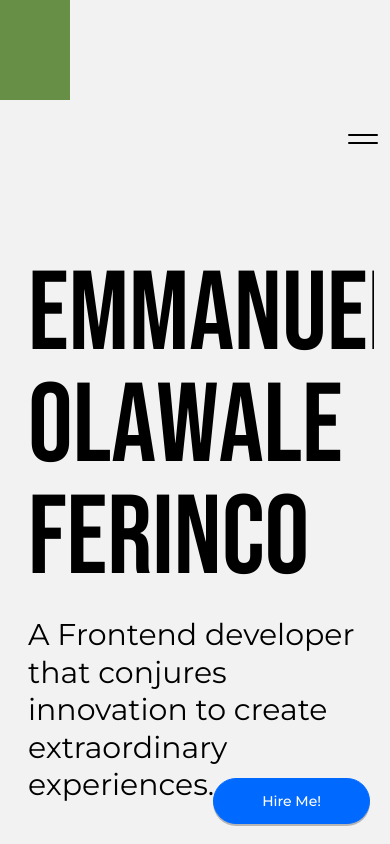
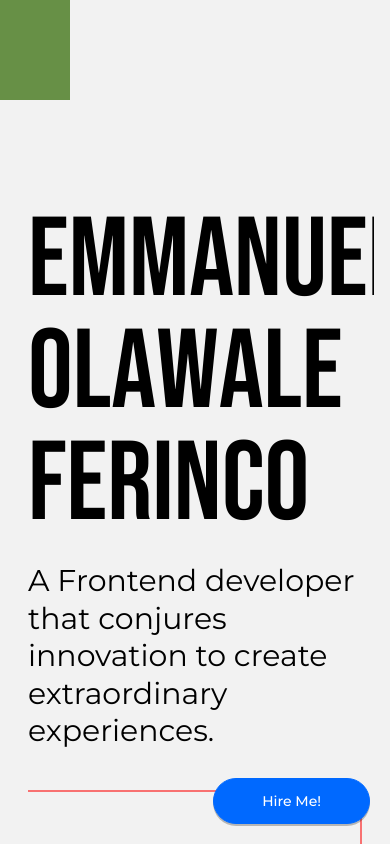
Before and after one commit to Ferinco/My-Portfolio, a React (Create React App) app: page / in a window 390 px wide. Shown: the top 844 px of the page. Built offline with nearby package versions, Linux system fonts and the light colour scheme; some icons are missing.

Commit message:
initial commit

```diff
--- a/src/layout/navbar.tsx
+++ b/src/layout/navbar.tsx
@@ -44,7 +44,7 @@
           className="lg:flex lg:ml-14"
         />
       </div>
-      <div className="flex md:hidden justify-end">
+      {/* <div className="flex md:hidden justify-end">
       <label htmlFor="check" onClick={()=>{
         setOpenNavbar(prev => !prev)
       }}>
@@ -52,7 +52,7 @@
         <span></span>
         <span></span>
       </label>
-      </div>
+      </div> */}
     </div>
   );
 }
```
